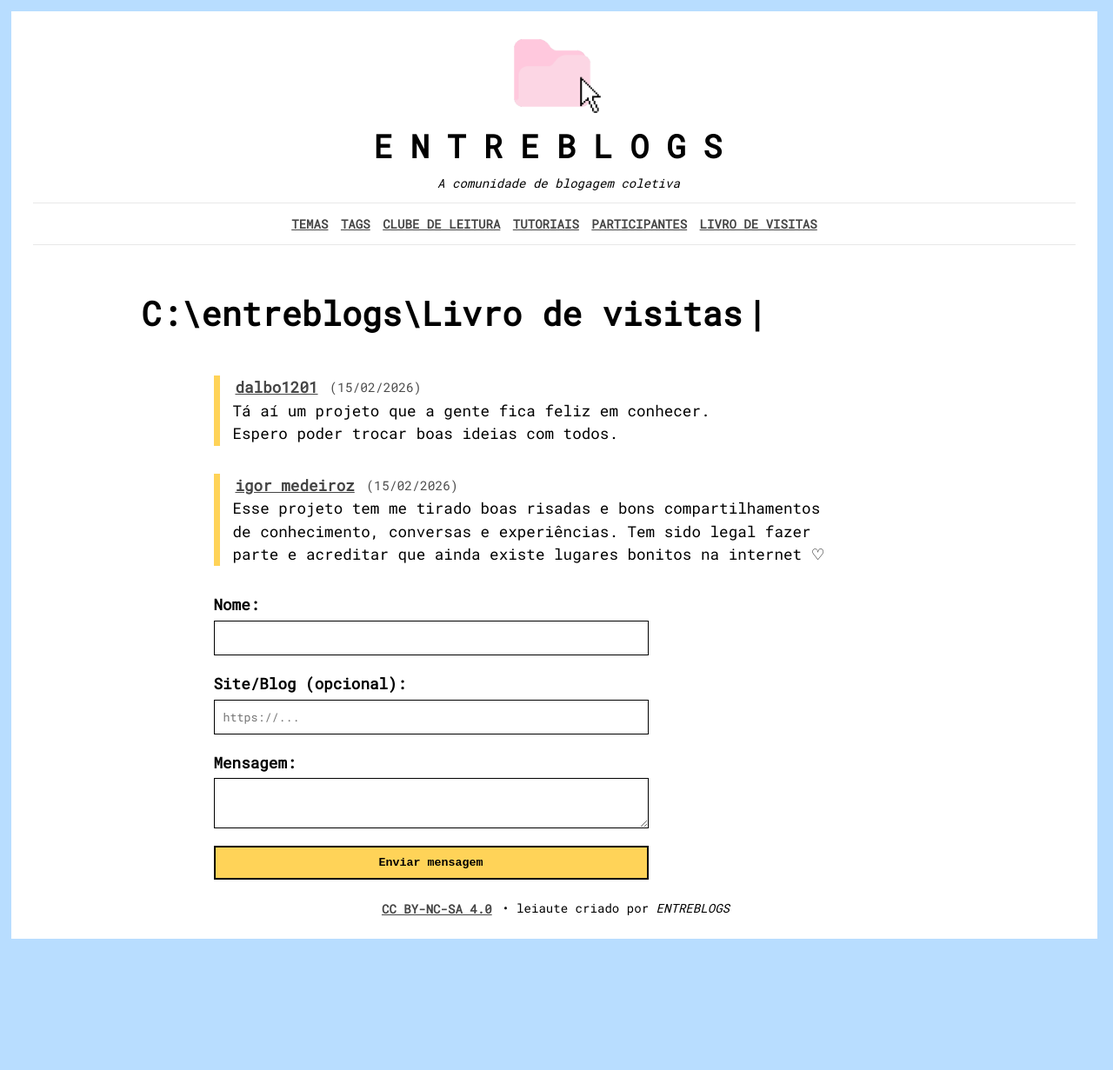
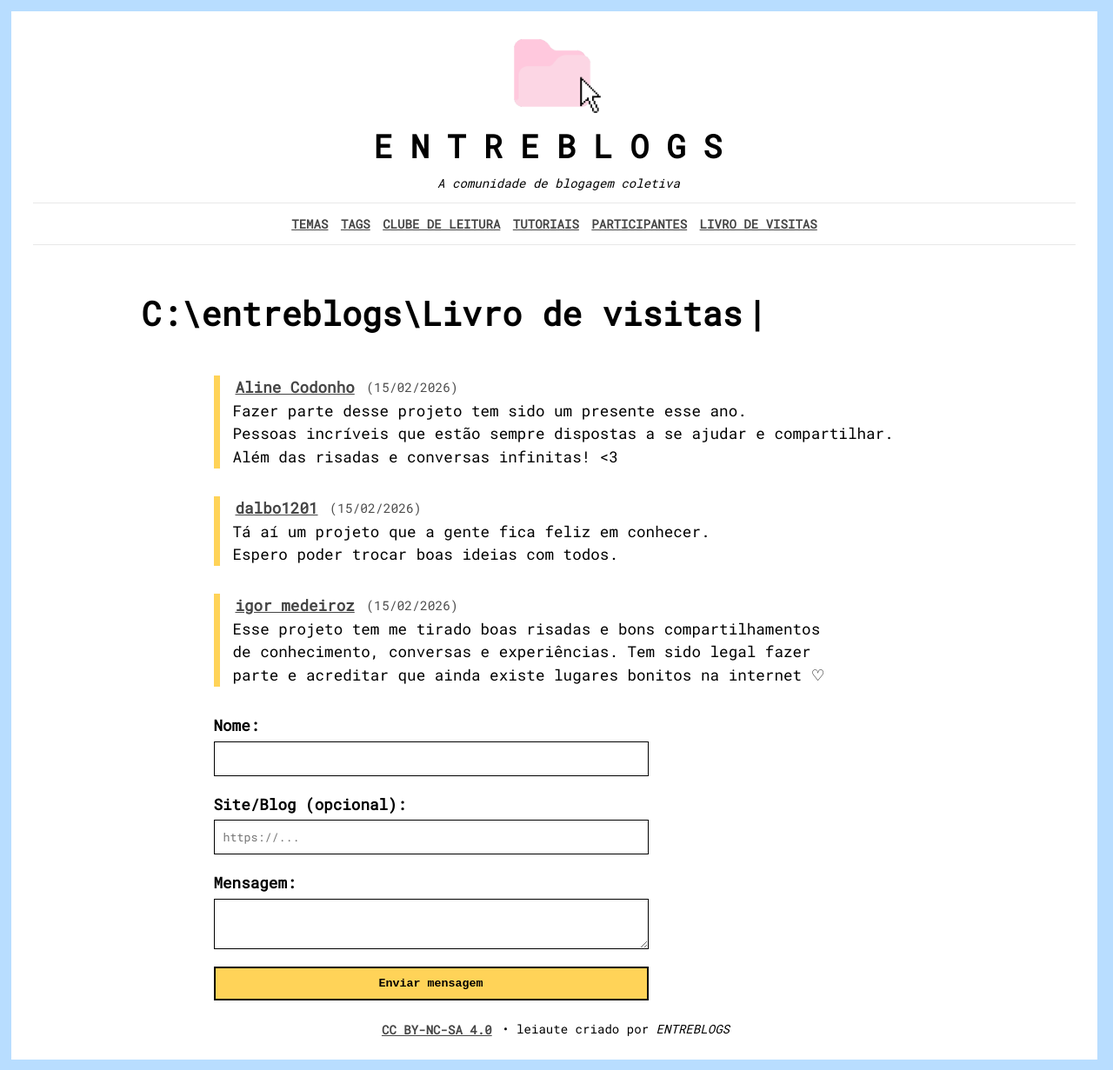
Before and after one commit to bamoretti/entreblogs, a Jekyll site: the page built from livro-de-visitas.md, in a window 1280 px wide. Shown: the whole page at 87% size. Built offline with Jekyll 4.4.1, drawn with Linux system fonts in a browser that asks for light colours; nearby versions of some CDN libraries; comment, search, counter and statistics services are not loaded; before the commit the page ends 1093 px from its top, so only the background shows below that.

Commit message:
Update visitas.yml

```diff
--- a/_data/visitas.yml
+++ b/_data/visitas.yml
@@ -1,3 +1,11 @@
+- nome: "Aline Codonho"
+  site: "https://inventandoassunto.com"
+  data: "15/02/2026"
+  mensagem: |
+    Fazer parte desse projeto tem sido um presente esse ano.
+    Pessoas incríveis que estão sempre dispostas a se ajudar e compartilhar.
+    Além das risadas e conversas infinitas! <3
+
 - nome: "dalbo1201"
   site: "https://pedro.dalbo.me/"
   data: "15/02/2026"
```
